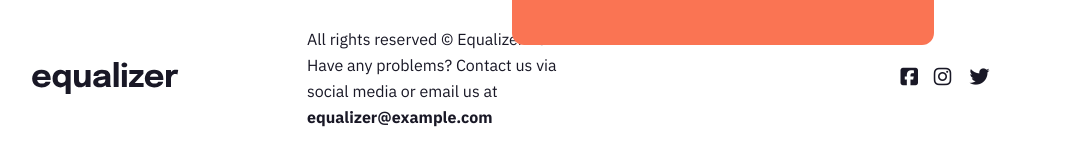
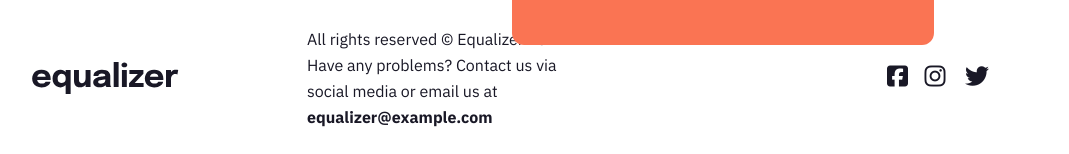
Before and after one commit to flaviare1s/equalizer-landing-page, a website: page src/index.html in a window 1280 px wide. Shown: the part 1655-1809 px from the top of the page, without its empty margins (128-1197 px from the left). Drawn offline with Linux system fonts and the light colour scheme.

Commit message:
Adjusting

```diff
--- a/src/index.html
+++ b/src/index.html
@@ -79,9 +79,9 @@
         </div>
       </div>
       <div class="flex gap-3">
-        <a href="#"><i class="fa-brands fa-square-facebook text-xl text-[#191826] hover:text-[#FA7453]"></i></a>
-        <a href="#"><i class="fa-brands fa-instagram fa-fw text-xl text-[#191826] hover:text-[#FA7453]"></i></a>
-        <a href="#"><i class="fa-brands fa-twitter fa-fw text-xl text-[#191826] hover:text-[#FA7453]"></i></a>
+        <a href="#"><i class="fa-brands fa-square-facebook text-2xl text-[#191826] hover:text-[#FA7453]"></i></a>
+        <a href="#"><i class="fa-brands fa-instagram fa-fw text-2xl text-[#191826] hover:text-[#FA7453]"></i></a>
+        <a href="#"><i class="fa-brands fa-twitter fa-fw text-2xl text-[#191826] hover:text-[#FA7453]"></i></a>
       </div>
     </footer>
 
```
Also changed, not shown: src/output.css.
